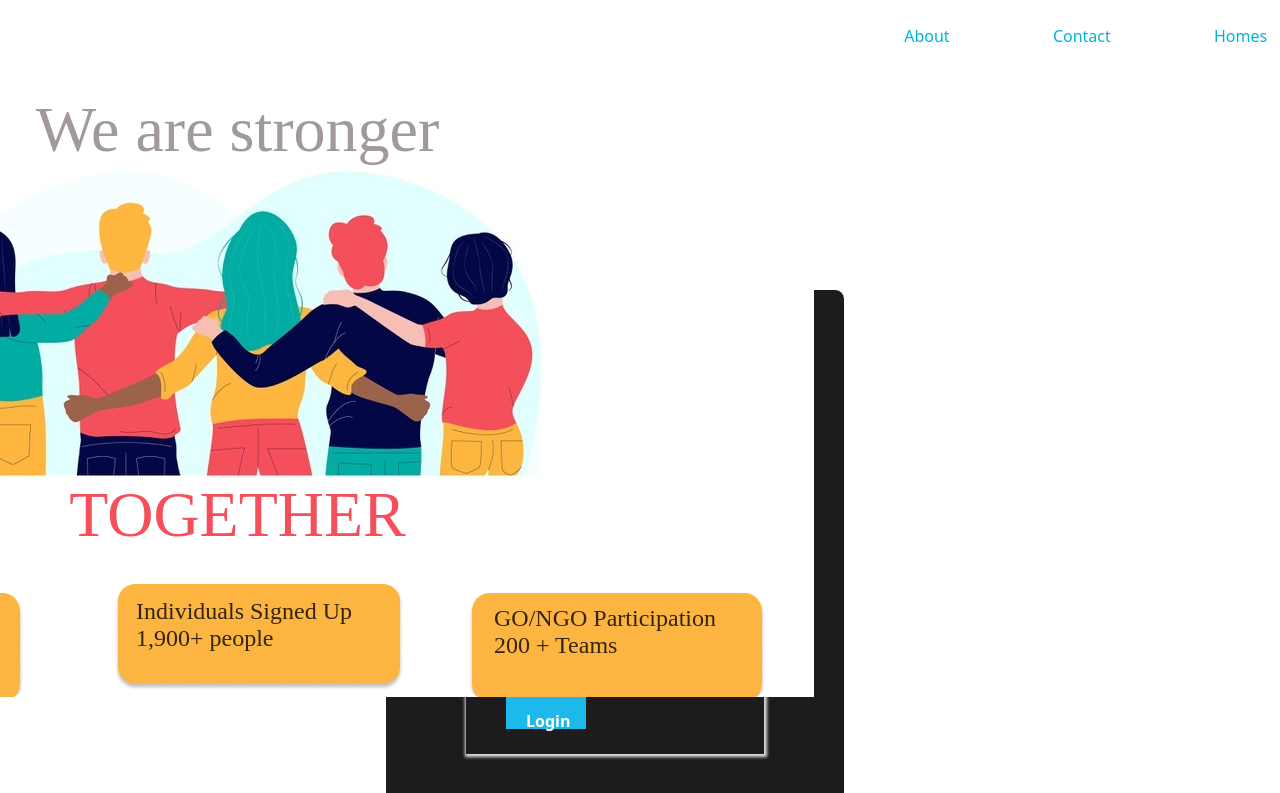
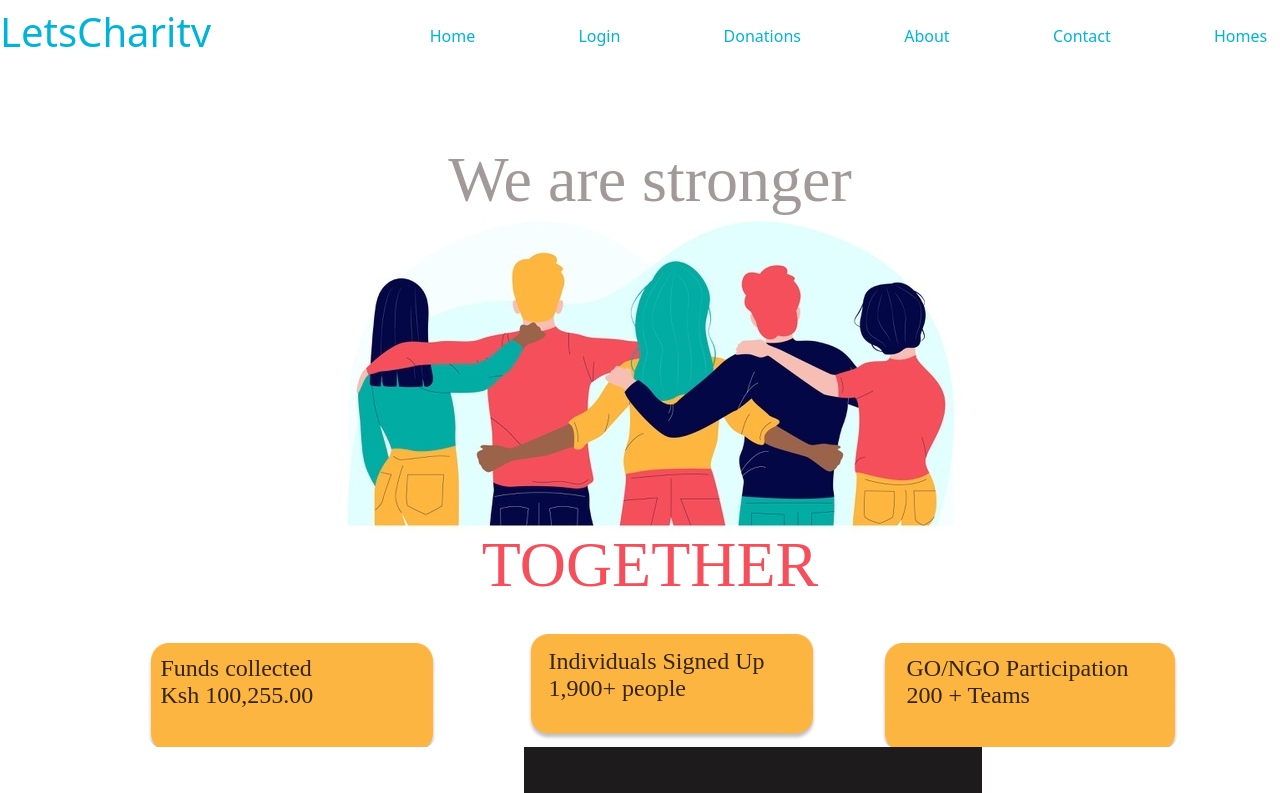
Before and after one commit to phase-5-children-s-home/childrens-home-app, a React (Create React App) app in the folder frontend/: page / in a window 1280 px wide. Shown: the top 793 px of the page. Built offline with nearby package versions, Linux system fonts and the light colour scheme; a web font is replaced by a local one; what react-auth-kit would draw is missing.

Commit message:
fixed home page styling

```diff
--- a/frontend/src/components/homepage.module.css
+++ b/frontend/src/components/homepage.module.css
@@ -1,12 +1,12 @@
 .homepage {
     width: 100%;
-    height: 1100px;
+    height: 700px;
     display: flex;
 
     position: relative;
     align-items: flex-start;
     border-color: transparent;
-    margin-left: -275px;
+    margin-left: 275px;
   }
   .mac-book1 {
     top: -75px;
```
